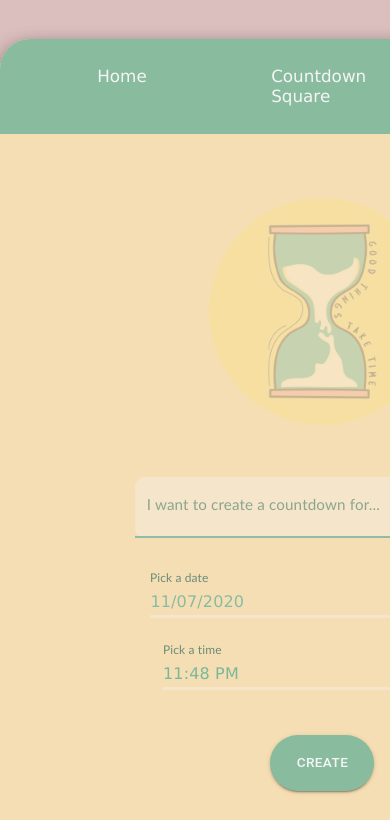
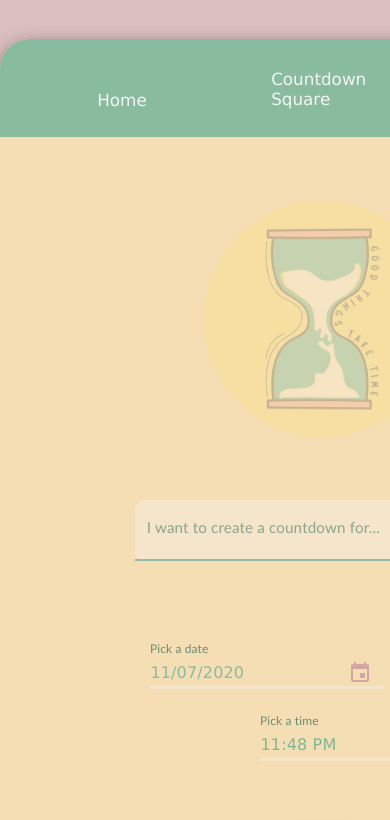
Before and after one commit to junjie-w/countdown_square-mern, a React (Create React App) app in the folder client/: page / in a window 390 px wide. Shown: the top 820 px of the page. Built offline with nearby package versions, Linux system fonts and the light colour scheme.

Commit message:
modified files

```diff
--- a/client/src/App.css
+++ b/client/src/App.css
@@ -56,9 +56,9 @@
     min-height: 100vh !important;
   }
   .countdownSquare {
-    min-height: 100vh !important;
+    min-height: 108vh !important;
   }
-  /*.home {
-    height: 100%;
-  }*/
+  .home {
+    margin-bottom: 2rem;
+  }
 }
--- a/client/src/components/Header.css
+++ b/client/src/components/Header.css
@@ -15,6 +15,7 @@
 
 .header__title {
   padding: 1.7rem;
+  /*padding: 2.7rem 1.7rem 1.7rem 1.7rem;*/
   margin-left: 70px;
   color: whitesmoke;
   font-size: 1.05rem;
@@ -53,12 +54,14 @@
   }
 }
 
-/*@media (max-width: 400px) {
+@media (max-width: 415px) {
   .header {
-    height: 23vh;
+    padding-top: 0.15rem;
   }
+}
 
+@media (max-width: 901.5px) {
   .header__titleHome {
-    font-size: 2rem;
+    padding-top: 3rem;
   }
-}*/
+}
--- a/client/src/components/Home/HomeLeft.css
+++ b/client/src/components/Home/HomeLeft.css
@@ -35,7 +35,8 @@
 
 @media (max-width: 523px) {
   .homeLeft__hourglassImg {
-    height: 27vh !important;
+    height: 28vh !important;
+    margin-bottom: 2.21rem !important;
   }
 }
 
--- a/client/src/components/Home/HomeRight/HomeRight.css
+++ b/client/src/components/Home/HomeRight/HomeRight.css
@@ -279,13 +279,13 @@
 }
 
 @media (max-width: 400px) {
-  .datePicker > .MuiFormControl-root {
-    width: 85vw;
+  /*.datePicker > .MuiFormControl-root {
+    width: 80vw !important;
   }
 
   .timePicker > .MuiFormControl-root {
-    width: 85vw;
-  }
+    width: 80vw !important;
+  }*/
 }
 
 /*@media (max-width: 415px) {
@@ -293,3 +293,15 @@
     font-size: 1rem;
   }
 }*/
+@media (max-width: 415px) {
+  .dateTimePicker {
+    padding-top: 1.5rem;
+    padding-bottom: 0.5rem;
+  }
+  .datePicker > .MuiFormControl-root {
+    width: 60vw !important;
+  }
+  .timePicker > .MuiFormControl-root {
+    width: 60vw !important;
+  }
+}
--- a/client/src/components/countdownLink/Countdown.css
+++ b/client/src/components/countdownLink/Countdown.css
@@ -138,10 +138,10 @@
     align-items: center;
   }
   .countdown__timerImg {
-    margin-bottom: 3rem;
+    margin-bottom: 2.85rem;
     margin-right: 0;
     margin-left: 0;
-    margin-top: 2.5rem;
+    margin-top: 2.7rem;
     width: 90%;
     display: flex;
     justify-content: center;
--- a/client/src/components/countdownPublic/EachPublicCard.css
+++ b/client/src/components/countdownPublic/EachPublicCard.css
@@ -173,3 +173,6 @@
   align-items: center;
   justify-content: space-between;
 }*/
+
+/*@media (max-width: 415px) {
+}*/
--- a/client/src/components/linkPastedCountdown/LinkPastedCountdown.css
+++ b/client/src/components/linkPastedCountdown/LinkPastedCountdown.css
@@ -1,6 +1,8 @@
 .linkPastedCountdown {
   display: flex;
+  flex-direction: column;
   justify-content: center;
+  align-items: center;
 }
 
 .linkPastedCountdown__textAndButton {
@@ -45,14 +47,14 @@
   font-size: 1.3rem !important;
 }
 
-/*@media (max-width: 415px) {*/
-/*.linkPastedCountdown__textAndButton {
+@media (max-width: 415px) {
+  /*.linkPastedCountdown__textAndButton {
     height: 90vh;
     width: 90vw;
     place-self: center;
   }*/
 
-/*.linkPastedCountdown__cardTitle {
+  /*.linkPastedCountdown__cardTitle {
     padding: 0.1rem 0.5rem 0.5rem 0.5rem !important;
     font-size: 3.35rem;
   }
@@ -71,4 +73,9 @@
     padding-right: 0.725rem !important;
     padding-left: 0.725rem !important;
   }*/
-/*}*/
+  .linkPastedCountdown {
+    /*margin: 5rem 0 10rem 0;*/
+    height: 85vh;
+    margin-bottom: 4.5rem;
+  }
+}
--- a/client/src/components/login/Login.css
+++ b/client/src/components/login/Login.css
@@ -75,6 +75,14 @@
 }
 
 @media (max-width: 415px) {
+  .loginPage {
+    margin-bottom: 9rem;
+  }
+
+  .login__text {
+    margin-bottom: 4rem;
+  }
+
   .backgroundImg {
     padding: 3rem;
   }
```
